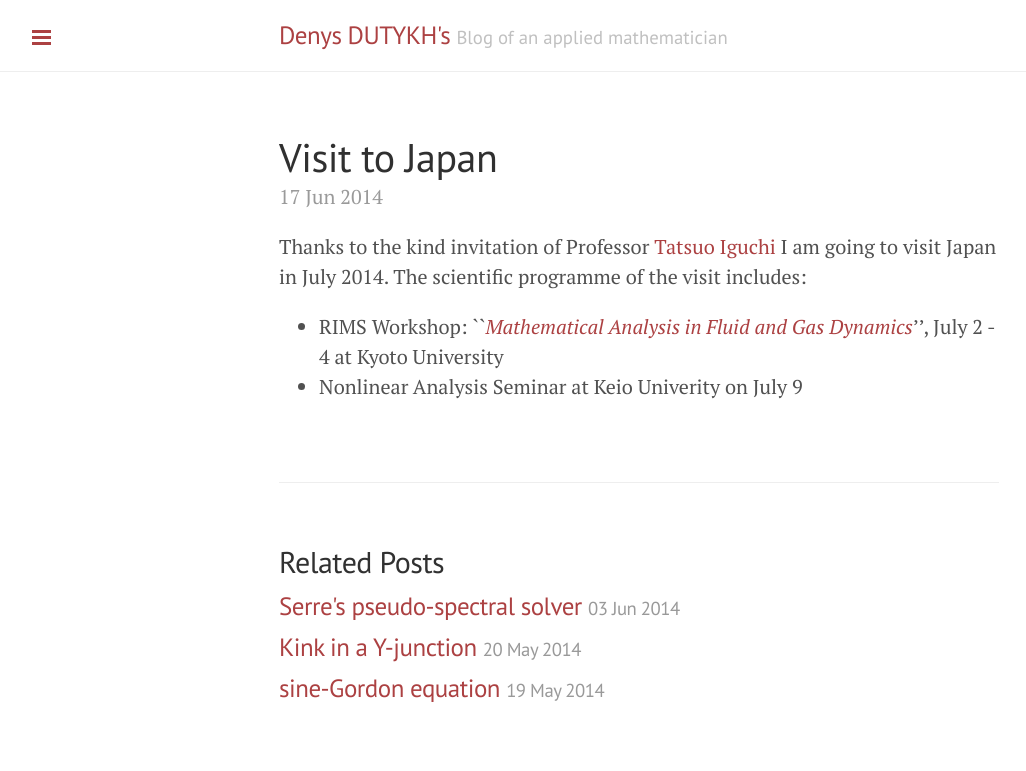
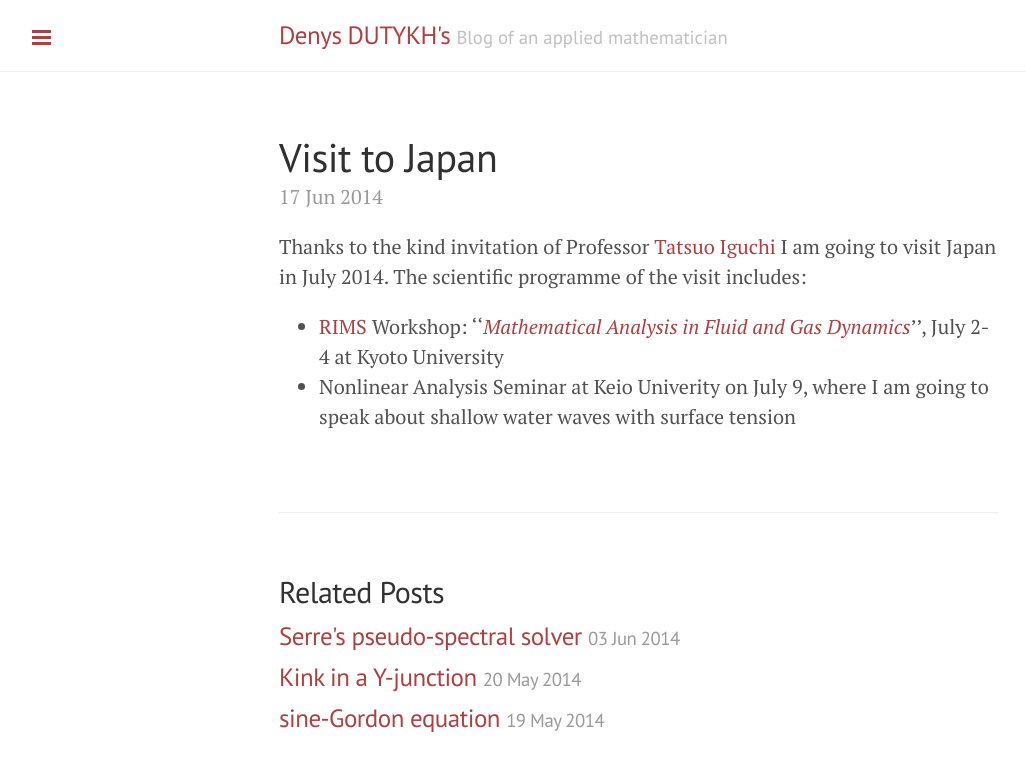
Before and after one commit to dutykh/dutykh.github.io, a Jekyll site: the page built from _posts/2014-06-17-RIMS.md, in a window 1280 px wide. Shown: the top 771 px of the page, without its empty margins (1-1027 px from the left). Built offline with Jekyll 4.4.1, drawn with Linux system fonts in a browser that asks for light colours; Markdown is read by kramdown in place of the engine named in the settings; comment, search, counter and statistics services are not loaded.

Commit message:
Japan post

```diff
--- a/_posts/2014-06-17-RIMS.md
+++ b/_posts/2014-06-17-RIMS.md
@@ -5,5 +5,5 @@ title: Visit to Japan
 
 Thanks to the kind invitation of Professor [Tatsuo Iguchi](http://www.math.keio.ac.jp/~iguchi/index-e.html) I am going to visit Japan in July 2014. The scientific programme of the visit includes:
 
-* RIMS Workshop: ``*[Mathematical Analysis in Fluid and Gas Dynamics](http://www.math.keio.ac.jp/~iguchi/RIMS/)*'', July 2 - 4 at Kyoto University
-* Nonlinear Analysis Seminar at Keio Univerity on July 9
+* [RIMS](http://www.kurims.kyoto-u.ac.jp/en/index.html) Workshop: ''*[Mathematical Analysis in Fluid and Gas Dynamics](http://www.math.keio.ac.jp/~iguchi/RIMS/)*'', July 2-4 at Kyoto University
+* Nonlinear Analysis Seminar at Keio Univerity on July 9, where I am going to speak about shallow water waves with surface tension
```
